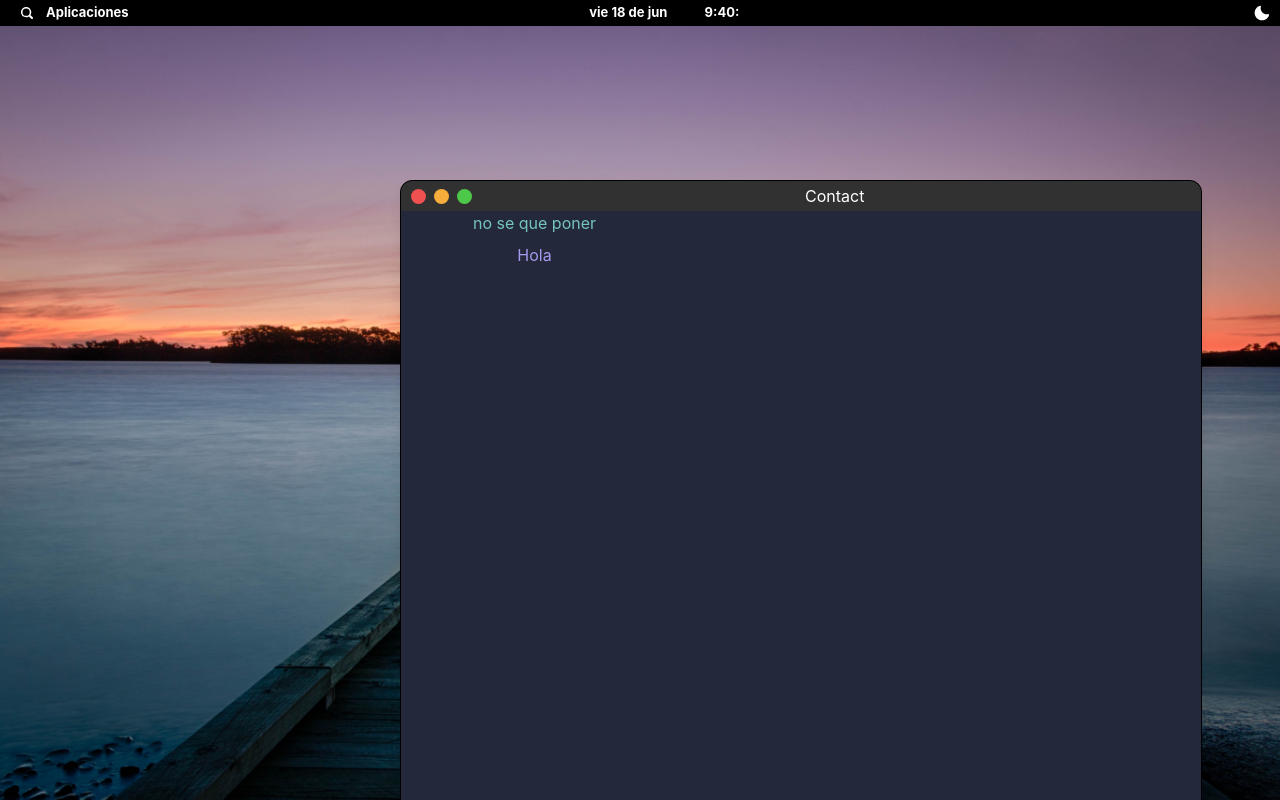
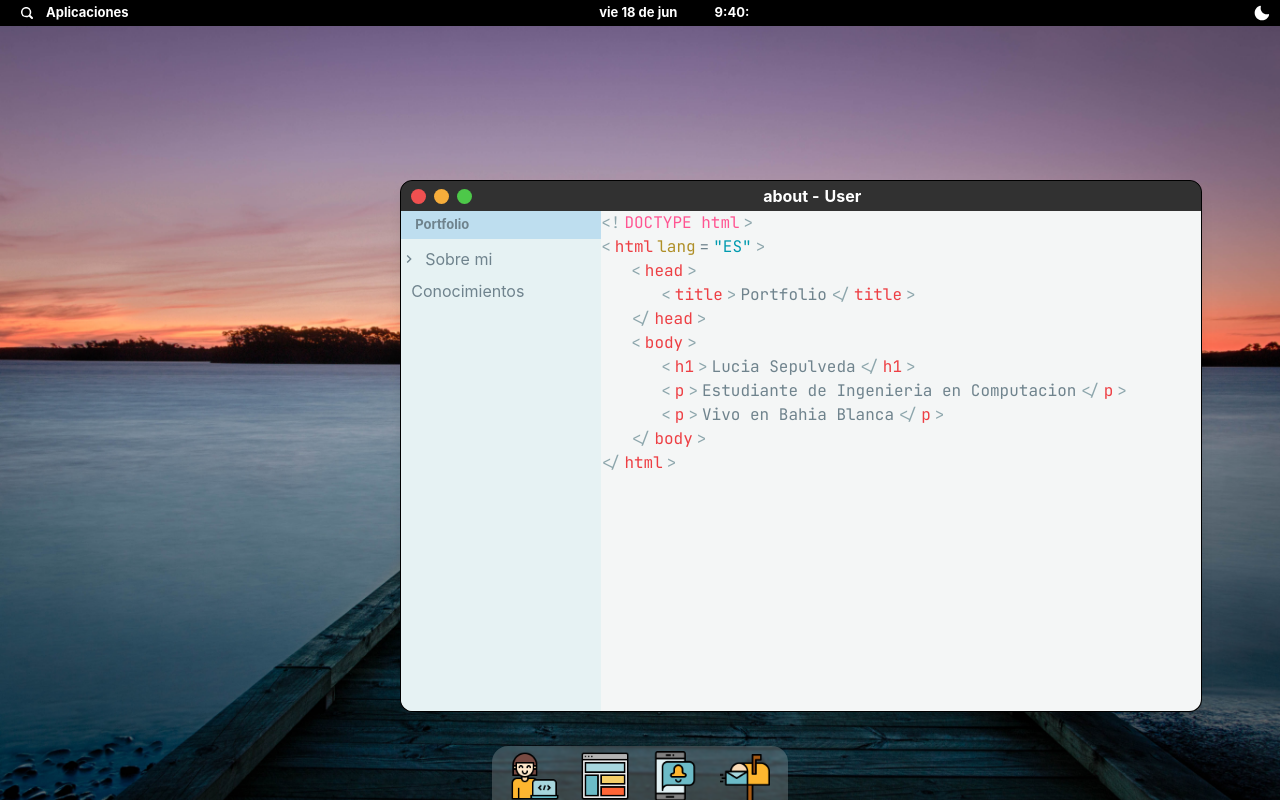
Before and after one commit to LuciaSepulveda/ElementaryOs-Clone, a React (Create React App) app: page / in a window 1280 px wide. Built offline with nearby package versions, Linux system fonts and the light colour scheme.

Commit message:
changes & add light and dark mode

```diff
--- a/public/index.html
+++ b/public/index.html
@@ -3,7 +3,7 @@
   <head>
     <meta charset="UTF-8" />
     <meta name="viewport" content="width=device-width, initial-scale=1.0" />
-    <title>Hola</title>
+    <title>Lucia Sepulveda</title>
   </head>
   <body>
     <div id="root"></div>
--- a/src/App/App.tsx
+++ b/src/App/App.tsx
@@ -39,10 +39,11 @@ const App: React.FC = () => {
                 <Window key={elem.name} program={elem}>
                   {elem.name === "User" && <About h="96%" w="100%" />}
                   {elem.name === "Projects" && <Projects h="96%" w="90%" />}
+                  {elem.name === "Contact" && <Contact h="96%" w="100%" />}
                 </Window>
               )
           })}
-          {noProgramsOpen && <Box h="84%" w="100%" />}
+          {noProgramsOpen && <Box h={["84%", "90%"]} w="100%" />}
         </>
       )}
       {!isPortrait && (
--- a/src/components/BottomBar/BottomBar.tsx
+++ b/src/components/BottomBar/BottomBar.tsx
@@ -1,6 +1,7 @@
-import {Box, Flex, Image, VStack, Link} from "@chakra-ui/react"
+import {Box, Flex, Image, VStack, Link, useColorModeValue} from "@chakra-ui/react"
 import * as React from "react"
 import {useMediaQuery} from "react-responsive"
+import {motion} from "framer-motion"
 
 import {Program} from "../../types/types"
 import {useCloseAllPrograms, useOpenProgram} from "../../context/hooks"
@@ -13,17 +14,20 @@ const BottomBar: React.FC<Props> = ({programs}) => {
   const openProgram = useOpenProgram()
   const isPortrait = useMediaQuery({query: "(orientation: portrait)"})
   const closeAllPrograms = useCloseAllPrograms()
+  const bgBar = useColorModeValue("rgba(255,255,255,0.2)", "rgba(0,0,0,0.3)")
 
   return (
     <Flex
       backdropFilter="blur(1px)"
-      bg="rgba(255,255,255,0.2)"
-      borderRadius="xl"
+      bg={bgBar}
+      borderRadius="2xl"
       boxShadow="md"
       h="75px"
       m="auto"
-      p={1}
+      p={2}
       position="sticky"
+      transitionDuration="0.4s"
+      transitionTimingFunction="ease-in-out"
       w="fit-content"
     >
       {programs.map((elem) => {
@@ -40,7 +44,12 @@ const BottomBar: React.FC<Props> = ({programs}) => {
                   w="60px"
                   onClick={() => openProgram(elem)}
                 >
-                  <Image alignSelf="center" h="55px" src={elem.img} w="50px" />
+                  <motion.div
+                    whileHover={{scale: 1.2, transition: {duration: 0.1}}}
+                    whileTap={{y: -200, transition: {duration: 0.5}}}
+                  >
+                    <Image alignSelf="center" h="50px" src={elem.img} w="50px" />
+                  </motion.div>
                   {(elem.open === true || elem.minimized === true) && (
                     <Box
                       bg="#01afff"
@@ -64,7 +73,12 @@ const BottomBar: React.FC<Props> = ({programs}) => {
                     openProgram(elem), closeAllPrograms(elem)
                   }}
                 >
-                  <Image alignSelf="center" h="55px" src={elem.img} w="50px" />
+                  <motion.div
+                    whileHover={{scale: 1.2}}
+                    whileTap={{y: -200, transition: {duration: 0.5}}}
+                  >
+                    <Image alignSelf="center" h="50px" src={elem.img} w="50px" />
+                  </motion.div>
                   {(elem.open === true || elem.minimized === true) && (
                     <Box
                       bg="#01afff"
@@ -81,8 +95,13 @@ const BottomBar: React.FC<Props> = ({programs}) => {
         else
           return (
             <Link h="100%" href="mailto:luciabsep18@gmail.com">
-              <VStack key={elem.name} alignSelf="center" h="65px" m="5px" w="60px">
-                <Image alignSelf="center" h="52px" src={elem.img} w="50px" />
+              <VStack key={elem.name} alignSelf="center" h="60px" m="5px" mt="0px" w="60px">
+                <motion.div
+                  whileHover={{scale: 1.2}}
+                  whileTap={{y: -200, transition: {duration: 0.5}}}
+                >
+                  <Image alignSelf="center" h="50px" src={elem.img} w="50px" />
+                </motion.div>
               </VStack>
             </Link>
           )
--- a/src/components/TopBar/TopBar.tsx
+++ b/src/components/TopBar/TopBar.tsx
@@ -1,5 +1,6 @@
-import {Search2Icon, MoonIcon} from "@chakra-ui/icons"
+import {Search2Icon, MoonIcon, SunIcon} from "@chakra-ui/icons"
 import {
+  Box,
   Grid,
   Flex,
   Menu,
@@ -15,6 +16,7 @@ import {
   InputGroup,
   Link,
   HStack,
+  useColorMode,
 } from "@chakra-ui/react"
 import * as React from "react"
 import {useMediaQuery} from "react-responsive"
@@ -29,6 +31,7 @@ const TopBar: React.FC = () => {
   let day = ""
   let month = ""
   const isPortrait = useMediaQuery({query: "(orientation: portrait)"})
+  const {colorMode, toggleColorMode} = useColorMode()
 
   const cantPrograms = () => {
     if (programs.length > 4) {
@@ -113,6 +116,7 @@ const TopBar: React.FC = () => {
 
   return (
     <Flex bg="black" color="white" h="26px" position="sticky">
+      {!isPortrait && (
         <Flex style={{transition: "0.2s"}}>
           <Menu>
             <MenuButton
@@ -129,11 +133,11 @@ const TopBar: React.FC = () => {
               border="0px"
               boxShadow="xl"
               color="black"
-            style={{marginLeft: "10px"}}
+              style={{marginLeft: "10px", position: "fixed"}}
             >
               <VStack>
                 <InputGroup>
-                <HStack h="20px">
+                  <HStack h="20px" w="100%">
                     <Search2Icon ml="10px" />
                     <Input
                       alignSelf="center"
@@ -204,6 +208,8 @@ const TopBar: React.FC = () => {
             </MenuList>
           </Menu>
         </Flex>
+      )}
+      {!isPortrait && <Box w="20px" />}
       <Spacer />
       <Flex ml="-70px" w="150px">
         <Text alignSelf="center" fontSize="small" fontWeight="bold">
@@ -215,8 +221,9 @@ const TopBar: React.FC = () => {
         </Text>
       </Flex>
       <Spacer />
-      <Flex alignSelf="center" mr="10px">
-        <MoonIcon />
+      <Flex alignSelf="center" as="button" mr="10px" onClick={toggleColorMode}>
+        {colorMode === "light" && <MoonIcon />}
+        {colorMode !== "light" && <SunIcon />}
       </Flex>
     </Flex>
   )
--- a/src/components/Window/Window.tsx
+++ b/src/components/Window/Window.tsx
@@ -15,7 +15,6 @@ interface Props {
 }
 
 const Window: React.FC<Props> = ({program, children}) => {
-  const constraintRef = React.useRef(null)
   const close = useCloseProgram()
   const maximized = useMaximizedProgram()
   const minimized = useMinimizedProgram()
@@ -71,9 +70,13 @@ const Window: React.FC<Props> = ({program, children}) => {
               w="15px"
               onClick={() => maximized(program)}
             />
-            <Center w="90%">
-              {program.name === "User" && <Text color="white">{section} -</Text>}
-              <Text color="white" ml="5px">
+            <Center w="85%">
+              {program.name === "User" && (
+                <Text color="white" fontWeight="bold">
+                  {section} -
+                </Text>
+              )}
+              <Text color="white" fontWeight="bold" ml="5px">
                 {program.name}
               </Text>
             </Center>
@@ -94,7 +97,7 @@ const Window: React.FC<Props> = ({program, children}) => {
           w="100%"
           zIndex="10"
         >
-          <Flex bg="#313131" borderTopRadius="xl" h="30px" w="100%">
+          <Flex bg="#313131" h="30px" w="100%">
             <Box
               alignSelf="center"
               as="button"
@@ -129,6 +132,16 @@ const Window: React.FC<Props> = ({program, children}) => {
               w="15px"
               onClick={() => maximized(program)}
             />
+            <Center w="95%">
+              {program.name === "User" && (
+                <Text color="white" fontWeight="bold">
+                  {section} -
+                </Text>
+              )}
+              <Text color="white" fontWeight="bold" ml="5px">
+                {program.name}
+              </Text>
+            </Center>
           </Flex>
           {children}
         </Box>
@@ -145,7 +158,7 @@ const Window: React.FC<Props> = ({program, children}) => {
           position="relative"
           w="100%"
         >
-          <Flex bg="#313131" borderTopRadius="xl" h="30px" w="100%">
+          <Flex bg="#313131" h="30px" w="100%">
             <Box
               alignSelf="center"
               as="button"
@@ -180,6 +193,16 @@ const Window: React.FC<Props> = ({program, children}) => {
               w="15px"
               onClick={() => maximized(program)}
             />
+            <Center w="85%">
+              {program.name === "User" && (
+                <Text color="white" fontWeight="bold">
+                  {section} -
+                </Text>
+              )}
+              <Text color="white" fontWeight="bold" ml="5px">
+                {program.name}
+              </Text>
+            </Center>
           </Flex>
           {children}
         </Box>
--- a/src/data/data.ts
+++ b/src/data/data.ts
@@ -1,5 +1,4 @@
 import dev from "../assets/developer.png"
-import disk from "../assets/floppy-disk1.png"
 import project from "../assets/layout1.png"
 import blackbox from "../assets/blackbox-vision.png"
 import aerolab from "../assets/aerolab.png"
@@ -8,18 +7,19 @@ import sambuche from "../assets/sambuche.png"
 import random from "../assets/randomQuote.png"
 import mail from "../assets/mailbox1.png"
 import smart from "../assets/smartphone1.png"
-import {Program, Project} from "../types/types"
+import github from "../assets/github.png"
+import {Program, Project, Social} from "../types/types"
 
 export const programs: Program[] = [
   {
     name: "User",
     img: `${dev}`,
-    open: false,
+    open: true,
     maximized: false,
     minimized: false,
   },
   {name: "Projects", img: `${project}`, open: false, maximized: false, minimized: false},
-  {name: "Contact", img: `${smart}`, open: true, maximized: false, minimized: false},
+  {name: "Contact", img: `${smart}`, open: false, maximized: false, minimized: false},
   {name: "Mail", img: `${mail}`, open: false, maximized: false, minimized: false},
 ]
 
@@ -61,6 +61,11 @@ export const projects: Project[] = [
   },
 ]
 
+export const social: Social[] = [
+  {name: "Github", link: "https://github.com/LuciaSepulveda", logo: `${github}`},
+  {name: "Github", link: "https://github.com/LuciaSepulveda", logo: `${github}`},
+]
+
 export const techs: string[] = [
   "HTML",
   "CSS",
--- a/src/programs/About/About.tsx
+++ b/src/programs/About/About.tsx
@@ -1,7 +1,7 @@
 import "@fontsource/jetbrains-mono/"
 
 import * as React from "react"
-import {Center, Box, Flex, Grid, GridItem, HStack, Text, VStack} from "@chakra-ui/react"
+import {Box, Grid, GridItem, HStack, Text, VStack, useColorModeValue} from "@chakra-ui/react"
 import {ChevronRightIcon} from "@chakra-ui/icons"
 
 import {techs, info} from "../../data/data"
@@ -16,6 +16,15 @@ const About: React.FC<Props> = ({h, w}) => {
   const [state, setState] = React.useState<string>("about")
   const [update, setUpdate] = React.useState<boolean>(false)
   const changeSection = useChangeSectionAbout()
+  const bgLeft = useColorModeValue("#E6F2F3", "#07273B")
+  const bgRight = useColorModeValue("#F4F6F6", "#07273B")
+  const bgLeftTop = useColorModeValue("#BEDEEF", "#09334E")
+  const text = useColorModeValue("#6F838D", "white")
+  const text1 = useColorModeValue("#FF5592", "#CA7692")
+  const text2 = useColorModeValue("#ED3F44", "#DF4F38")
+  const text3 = useColorModeValue("#AF8F27", "#D58929")
+  const text4 = useColorModeValue("#009BAF", "#46E991")
+  const colorCorchetes = useColorModeValue("#8DA6AC", "#568498")
 
   const updateState = (s: string) => {
     setUpdate(true)
@@ -32,28 +41,42 @@ const About: React.FC<Props> = ({h, w}) => {
   }, [update])
 
   return (
-    <VStack bg="green.700" borderRadius="xl" borderTopRadius="none" h={h} spacing="0px" w={w}>
+    <VStack borderRadius="xl" borderTopRadius="none" h={h} spacing="0px" w={w}>
       <Grid
-        bg="#07273B"
+        bg={bgRight}
         borderRadius="xl"
         borderTopRadius="none"
         gap={0}
         h="100%"
         templateColumns="repeat(4, 1fr)"
+        transitionDuration="0.4s"
+        transitionTimingFunction="ease-in-out"
         w="100%"
       >
-        <GridItem bg="#062132" borderBottomLeftRadius="xl" colSpan={1}>
+        <GridItem
+          bg={bgLeft}
+          borderBottomLeftRadius="xl"
+          colSpan={1}
+          transitionDuration="0.4s"
+          transitionTimingFunction="ease-in-out"
+        >
           <VStack>
-            <Box bg="#09334E" p={1} w="100%">
-              <Text align="justify" color="white" fontSize="small" fontWeight="bold" ml="10px">
+            <Box
+              bg={bgLeftTop}
+              p={1}
+              transitionDuration="0.4s"
+              transitionTimingFunction="ease-in-out"
+              w="100%"
+            >
+              <Text align="justify" color={text} fontSize="small" fontWeight="bold" ml="10px">
                 Portfolio
               </Text>
             </Box>
             <HStack w="100%">
               {state === "about" && (
                 <>
-                  <ChevronRightIcon color="white" />
-                  <Text align="justify" color="white" ml="10px">
+                  <ChevronRightIcon color={text} />
+                  <Text align="justify" color={text} ml="10px">
                     Sobre mi
                   </Text>
                 </>
@@ -62,7 +85,7 @@ const About: React.FC<Props> = ({h, w}) => {
                 <Text
                   align="justify"
                   as="button"
-                  color="white"
+                  color={text}
                   ml="10px"
                   onClick={() => updateState("about")}
                 >
@@ -73,9 +96,9 @@ const About: React.FC<Props> = ({h, w}) => {
             <HStack w="100%">
               {state === "tech" && (
                 <>
-                  <ChevronRightIcon color="white" />
-                  <Text align="justify" color="white" ml="10px">
-                    Conocimientos
+                  <ChevronRightIcon color={text} />
+                  <Text align="justify" color={text} ml="10px">
+                    Habilidades
                   </Text>
                 </>
               )}
@@ -83,7 +106,7 @@ const About: React.FC<Props> = ({h, w}) => {
                 <Text
                   align="justify"
                   as="button"
-                  color="white"
+                  color={text}
                   ml="10px"
                   onClick={() => updateState("tech")}
                 >
@@ -98,96 +121,96 @@ const About: React.FC<Props> = ({h, w}) => {
             {state === "about" && (
               <>
                 <HStack spacing="4px" w="100%">
-                  <Text color="#568498">{`<`}!</Text>
-                  <Text color="#CA7692">DOCTYPE html</Text>
-                  <Text color="#568498">{`>`}</Text>
+                  <Text color={colorCorchetes}>{`<`}!</Text>
+                  <Text color={text1}>DOCTYPE html</Text>
+                  <Text color={colorCorchetes}>{`>`}</Text>
                 </HStack>
                 <HStack spacing="4px" w="100%">
-                  <Text color="#568498">{`<`}</Text>
-                  <Text color="#DF4F38">html</Text>
-                  <Text color="#D58929"> lang</Text>
-                  <Text color="white">{`=`}</Text>
-                  <Text color="#46E991">{`"ES"`}</Text>
-                  <Text color="#568498">{`>`}</Text>
+                  <Text color={colorCorchetes}>{`<`}</Text>
+                  <Text color={text2}>html</Text>
+                  <Text color={text3}> lang</Text>
+                  <Text color={text}>{`=`}</Text>
+                  <Text color={text4}>{`"ES"`}</Text>
+                  <Text color={colorCorchetes}>{`>`}</Text>
                 </HStack>
                 <HStack ml="10%" spacing="4px" w="90%">
-                  <Text color="#568498">{`<`}</Text>
-                  <Text color="#DF4F38">head</Text>
-                  <Text color="#568498">{`>`}</Text>
+                  <Text color={colorCorchetes}>{`<`}</Text>
+                  <Text color={text2}>head</Text>
+                  <Text color={colorCorchetes}>{`>`}</Text>
                 </HStack>
                 <HStack ml="20%" spacing="4px" w="80%">
-                  <Text color="#568498">{`<`}</Text>
-                  <Text color="#DF4F38">title</Text>
-                  <Text color="#568498">{`>`}</Text>
-                  <Text color="white">Portfolio</Text>
-                  <Text color="#568498">{`</ `}</Text>
-                  <Text color="#DF4F38">title</Text>
-                  <Text color="#568498">{`>`}</Text>
+                  <Text color={colorCorchetes}>{`<`}</Text>
+                  <Text color={text2}>title</Text>
+                  <Text color={colorCorchetes}>{`>`}</Text>
+                  <Text color={text}>Portfolio</Text>
+                  <Text color={colorCorchetes}>{`</ `}</Text>
+                  <Text color={text2}>title</Text>
+                  <Text color={colorCorchetes}>{`>`}</Text>
                 </HStack>
                 <HStack ml="10%" spacing="4px" w="90%">
-                  <Text color="#568498">{`</ `}</Text>
-                  <Text color="#DF4F38">head</Text>
-                  <Text color="#568498">{`>`}</Text>
+                  <Text color={colorCorchetes}>{`</ `}</Text>
+                  <Text color={text2}>head</Text>
+                  <Text color={colorCorchetes}>{`>`}</Text>
                 </HStack>
                 <HStack ml="10%" spacing="4px" w="90%">
-                  <Text color="#568498">{`<`}</Text>
-                  <Text color="#DF4F38">body</Text>
-                  <Text color="#568498">{`>`}</Text>
+                  <Text color={colorCorchetes}>{`<`}</Text>
+                  <Text color={text2}>body</Text>
+                  <Text color={colorCorchetes}>{`>`}</Text>
                 </HStack>
                 <HStack ml="20%" spacing="4px" w="80%">
-                  <Text color="#568498">{`<`}</Text>
-                  <Text color="#DF4F38">h1</Text>
-                  <Text color="#568498">{`>`}</Text>
-                  <Text color="white">Lucia Sepulveda</Text>
-                  <Text color="#568498">{`</ `}</Text>
-                  <Text color="#DF4F38">h1</Text>
-                  <Text color="#568498">{`>`}</Text>
+                  <Text color={colorCorchetes}>{`<`}</Text>
+                  <Text color={text2}>h1</Text>
+                  <Text color={colorCorchetes}>{`>`}</Text>
+                  <Text color={text}>Lucia Sepulveda</Text>
+                  <Text color={colorCorchetes}>{`</ `}</Text>
+                  <Text color={text2}>h1</Text>
+                  <Text color={colorCorchetes}>{`>`}</Text>
                 </HStack>
                 {info.map((elem) => (
                   <HStack key={elem} ml="20%" spacing="4px" w="80%">
-                    <Text color="#568498">{`<`}</Text>
-                    <Text color="#DF4F38">p</Text>
-                    <Text color="#568498">{`>`}</Text>
-                    <Text color="white">{elem}</Text>
-                    <Text color="#568498">{`</ `}</Text>
-                    <Text color="#DF4F38">p</Text>
-                    <Text color="#568498">{`>`}</Text>
+                    <Text color={colorCorchetes}>{`<`}</Text>
+                    <Text color={text2}>p</Text>
+                    <Text color={colorCorchetes}>{`>`}</Text>
+                    <Text color={text}>{elem}</Text>
+                    <Text color={colorCorchetes}>{`</ `}</Text>
+                    <Text color={text2}>p</Text>
+                    <Text color={colorCorchetes}>{`>`}</Text>
                   </HStack>
                 ))}
                 <HStack ml="10%" spacing="4px" w="90%">
-                  <Text color="#568498">{`</ `}</Text>
-                  <Text color="#DF4F38">body</Text>
-                  <Text color="#568498">{`>`}</Text>
+                  <Text color={colorCorchetes}>{`</ `}</Text>
+                  <Text color={text2}>body</Text>
+                  <Text color={colorCorchetes}>{`>`}</Text>
                 </HStack>
                 <HStack spacing="4px" w="100%">
-                  <Text color="#568498">{`</ `}</Text>
-                  <Text color="#DF4F38">html</Text>
-                  <Text color="#568498">{`>`}</Text>
+                  <Text color={colorCorchetes}>{`</ `}</Text>
+                  <Text color={text2}>html</Text>
+                  <Text color={colorCorchetes}>{`>`}</Text>
                 </HStack>
               </>
             )}
             {state === "tech" && (
               <>
                 <HStack spacing="4px" w="100%">
-                  <Text color="#568498">{`<`}</Text>
-                  <Text color="#DF4F38">ul</Text>
-                  <Text color="#568498">{`>`}</Text>
+                  <Text color={colorCorchetes}>{`<`}</Text>
+                  <Text color={text2}>ul</Text>
+                  <Text color={colorCorchetes}>{`>`}</Text>
                 </HStack>
                 {techs.map((elem) => (
                   <HStack key={elem} ml="10%" spacing="4px" w="90%">
-                    <Text color="#568498">{`<`}</Text>
-                    <Text color="#DF4F38">li</Text>
-                    <Text color="#568498">{`>`}</Text>
-                    <Text color="white"> {elem} </Text>
-                    <Text color="#568498">{`</ `}</Text>
-                    <Text color="#DF4F38">li</Text>
-                    <Text color="#568498">{`>`}</Text>
+                    <Text color={colorCorchetes}>{`<`}</Text>
+                    <Text color={text2}>li</Text>
+                    <Text color={colorCorchetes}>{`>`}</Text>
+                    <Text color={text}> {elem} </Text>
+                    <Text color={colorCorchetes}>{`</ `}</Text>
+                    <Text color={text2}>li</Text>
+                    <Text color={colorCorchetes}>{`>`}</Text>
                   </HStack>
                 ))}
                 <HStack spacing="4px" w="100%">
-                  <Text color="#568498">{`</ `}</Text>
-                  <Text color="#DF4F38">ul</Text>
-                  <Text color="#568498">{`>`}</Text>
+                  <Text color={colorCorchetes}>{`</ `}</Text>
+                  <Text color={text2}>ul</Text>
+                  <Text color={colorCorchetes}>{`>`}</Text>
                 </HStack>
               </>
             )}
--- a/src/programs/Contact/Contact.tsx
+++ b/src/programs/Contact/Contact.tsx
@@ -1,5 +1,8 @@
 import * as React from "react"
-import {Grid, GridItem, VStack, Text} from "@chakra-ui/react"
+import {Box, HStack, Image, VStack, Text, useColorModeValue, Link} from "@chakra-ui/react"
+
+import {social} from "../../data/data"
+import draw from "../../assets/undraw_Social.png"
 
 interface Props {
   w: string
@@ -7,22 +10,59 @@ interface Props {
 }
 
 const Contact: React.FC<Props> = ({w, h}) => {
+  const bg = useColorModeValue("#F7F9F9", "#14202A")
+  const bgProgram = useColorModeValue("#FFFFFF", "#14202A")
+  const colorText = useColorModeValue("#0F1419", "#E6F2F3")
+  const border = useColorModeValue("#EFF3F4", "#37444C")
+
   return (
-    <Grid
-      bg="#23283A"
+    <VStack
+      bg={bg}
       borderBottomRadius="xl"
-      color="#76C4C0"
       h={h}
-      templateColumns="repeat(3, 1fr)"
+      paddingLeft={2}
+      paddingRight={2}
+      transitionDuration="0.4s"
+      transitionTimingFunction="ease-in-out"
       w={w}
     >
-      <GridItem colSpan={1}>
-        <VStack>
-          <Text>no se que poner</Text>
-          <Text color="#A29AED">Hola</Text>
-        </VStack>
-      </GridItem>
-    </Grid>
+      <VStack
+        bg={bgProgram}
+        border={`1px solid ${border}`}
+        borderBottom="none"
+        borderTop="none"
+        h="100%"
+        maxWidth="600px"
+        spacing={0}
+        transitionDuration="0.4s"
+        transitionTimingFunction="ease-in-out"
+        w={["90%", "70%"]}
+      >
+        <Box align="center" bg="white" mb={4} w="100%">
+          <Image h="150px" src={draw} />
+        </Box>
+        {social.map((elem) => (
+          <HStack
+            key={elem.name}
+            border={`1px solid ${border}`}
+            color={colorText}
+            p={4}
+            spacing={5}
+            w="80%"
+          >
+            <Image h="50px" src={elem.logo} />
+            <VStack alignItems="start" w="100%">
+              <Text fontWeight="bold">{elem.name}</Text>
+              <Text as="a" href={elem.link}>
+                {elem.link}
+              </Text>
+            </VStack>
+          </HStack>
+        ))}
+        <Text color="#76C4C0">Hola</Text>
+        <Text color="#A29AED">Hola</Text>
+      </VStack>
+    </VStack>
   )
 }
 
--- a/src/types/types.ts
+++ b/src/types/types.ts
@@ -19,3 +19,9 @@ export enum Status {
   ready = "ready",
   update = "update",
 }
+
+export interface Social {
+  name: string
+  link: string
+  logo: string
+}
```
Also changed, not shown: src/index.tsx (+9 -1 lines), src/programs/Projects/Projects.tsx (+48 -22 lines), src/assets/github.png (added), src/assets/undraw_Social.png (added). Lines whose indentation alone changed are shown as unchanged.
